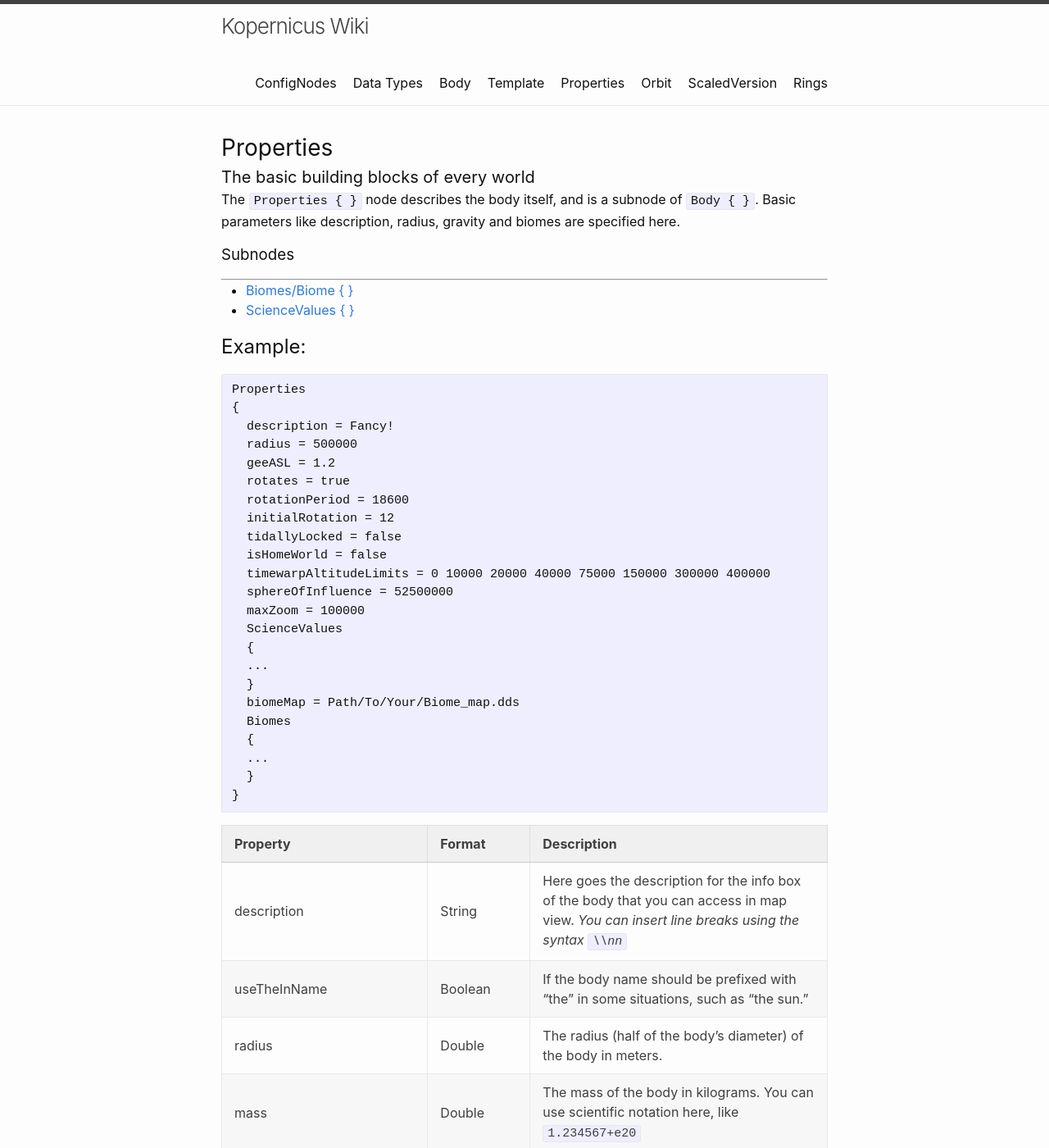
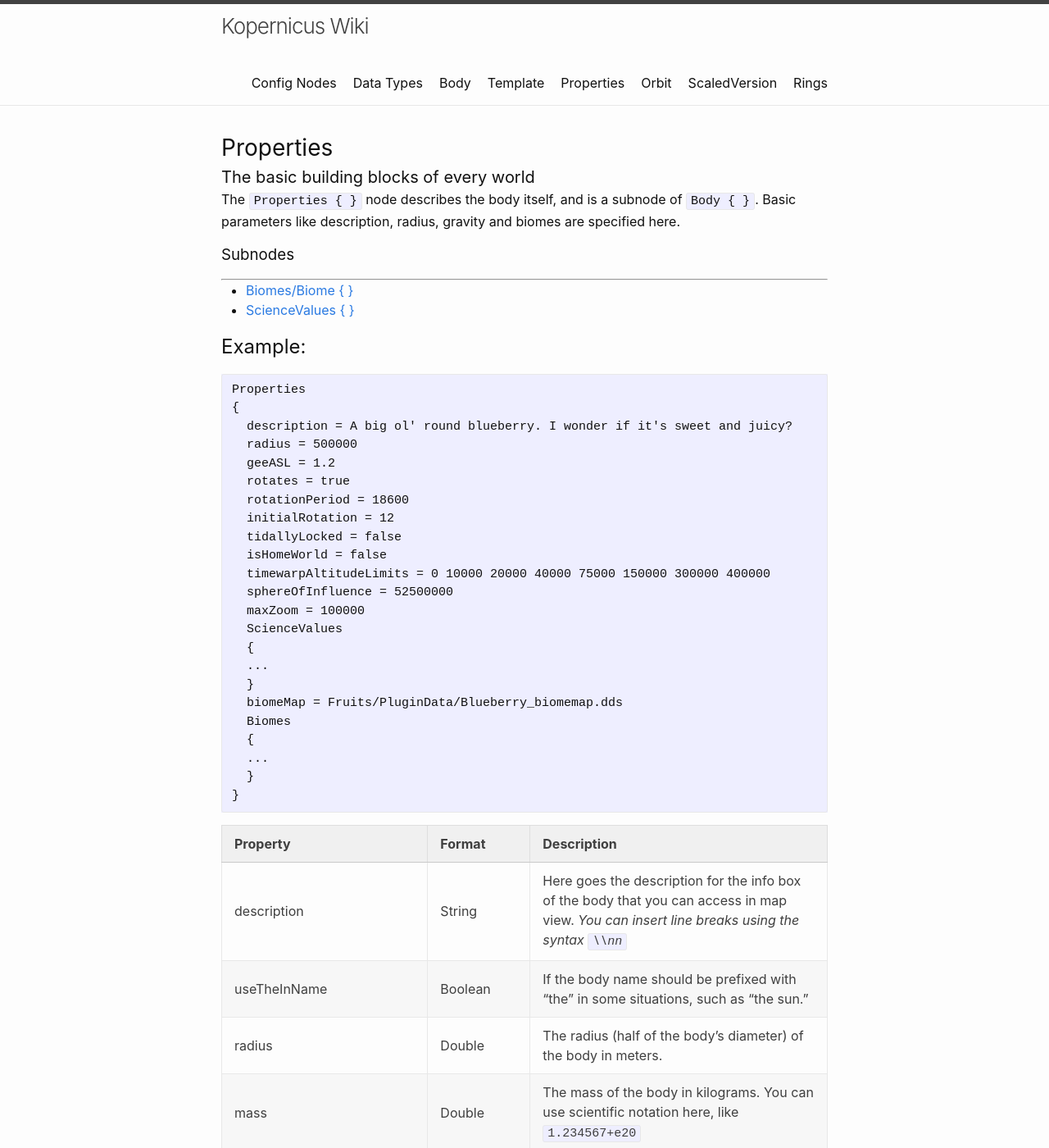
Before and after one commit to Kopernicus/wiki, a Jekyll site: the page built from main/Properties.md, in a window 1280 px wide and 1400 px high. Shown: the whole window at 82% size. Built offline with Jekyll 4.4.1, drawn with Linux system fonts in a browser that asks for light colours.

Commit message:
Misc changes

````diff
--- a/main/Properties.md
+++ b/main/Properties.md
@@ -15,7 +15,7 @@ The `Properties { }` node describes the body itself, and is a subnode of `Body {
 ```
 Properties
 {
-  description = Fancy!
+  description = A big ol' round blueberry. I wonder if it's sweet and juicy?
   radius = 500000
   geeASL = 1.2
   rotates = true
@@ -30,7 +30,7 @@ Properties
   {
   ...
   }
-  biomeMap = Path/To/Your/Biome_map.dds
+  biomeMap = Fruits/PluginData/Blueberry_biomemap.dds
   Biomes
   {
   ...
````
Also changed, not shown: PQSMods/PQSMods.md (+1 -1 lines), main/Body.md (+1 -0 lines), main/ConfigNodes.md (+2 -5 lines), main/Rings.md (+1 -1 lines).
